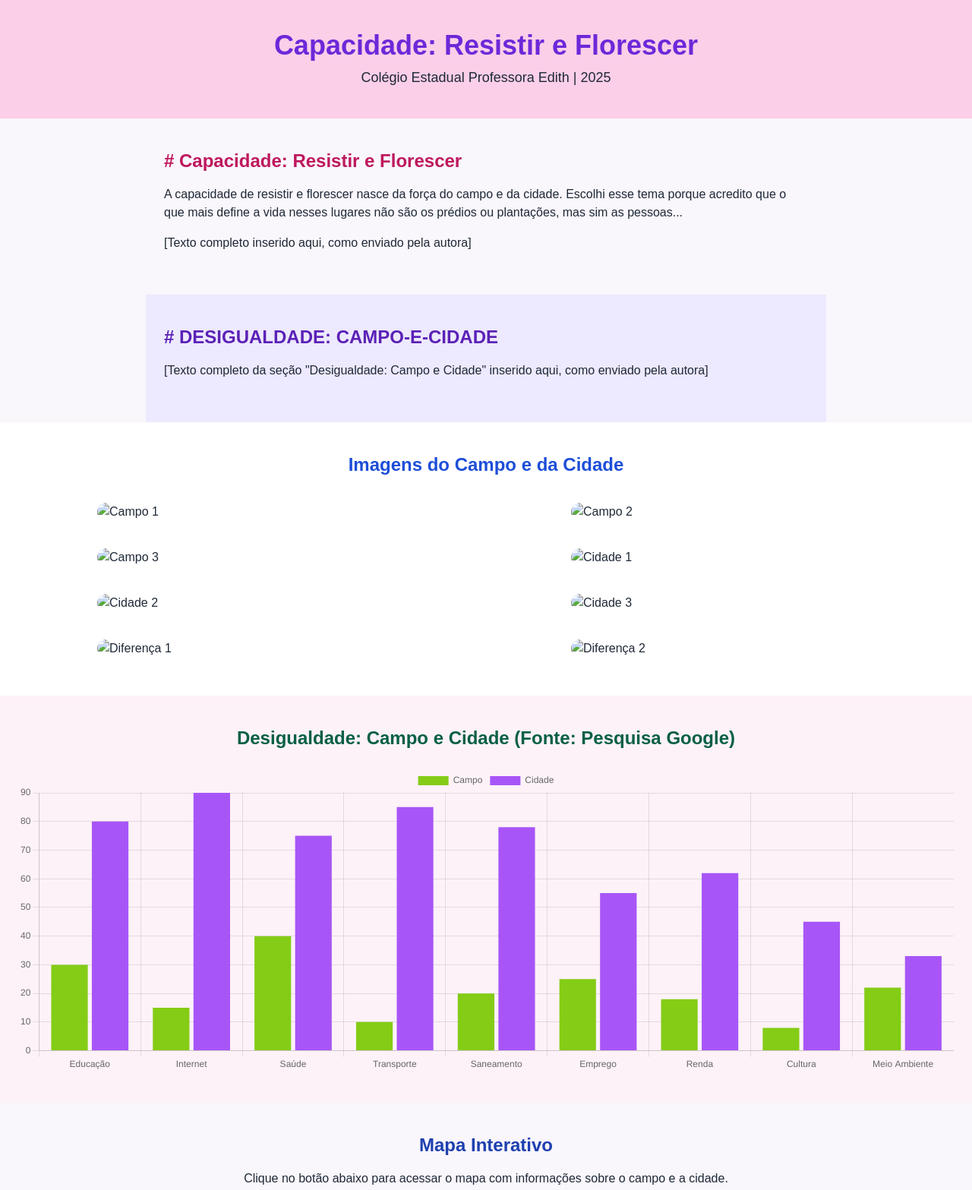
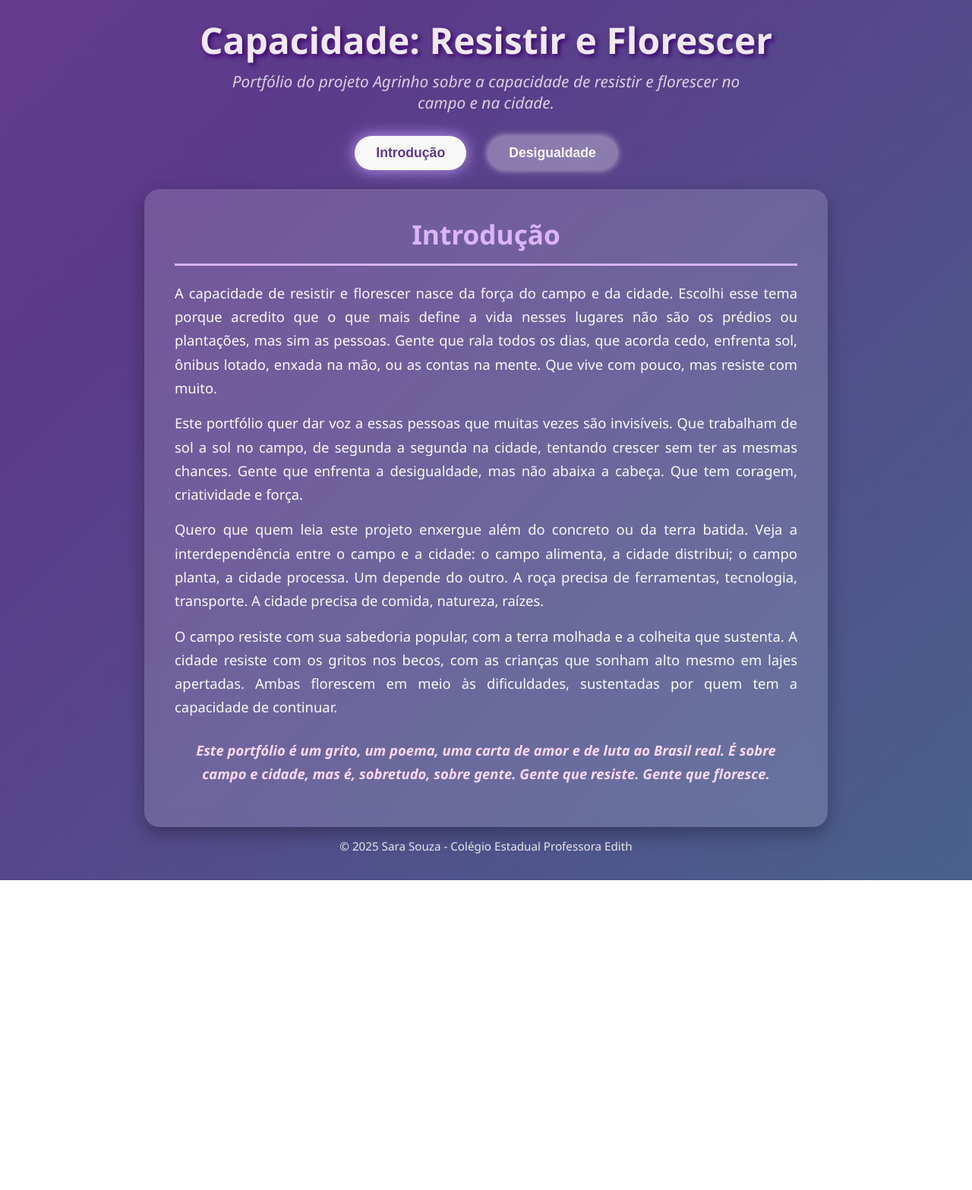
Before and after one commit to 12070404kevin/compo-e-cidade, a plain HTML site: page index.html in a window 1280 px wide. Shown: the top 1567 px of the page at 76% size. After the commit the page ends 1159 px from the top, so only its background shows below. Drawn offline with nearby package versions, Linux system fonts and the light colour scheme.

Commit message:
Update index.html

```diff
--- a/index.html
+++ b/index.html
@@ -1,106 +1,217 @@
 <!DOCTYPE html>
-<html lang="pt-br">
+<html lang="pt-BR">
 <head>
-  <meta charset="UTF-8">
-  <meta name="viewport" content="width=device-width, initial-scale=1.0">
-  <title>Capacidade: Resistir e Florescer</title>
-  <link href="https://cdn.jsdelivr.net/npm/tailwindcss@2.2.19/dist/tailwind.min.css" rel="stylesheet">
-  <script src="https://cdn.jsdelivr.net/npm/chart.js"></script>
-  <style>
-    body { font-family: 'Arial', sans-serif; background-color: #f9f6fc; }
-    .grafico-barra canvas { max-height: 400px; }
-    .imagem-galeria img { width: 100%; max-width: 400px; border-radius: 16px; margin: 10px auto; display: block; }
-  </style>
+<meta charset="UTF-8" />
+<meta name="viewport" content="width=device-width, initial-scale=1" />
+<title>Capacidade: Resistir e Florescer - Portfólio Agrinho</title>
+<style>
+  /* Reset básico */
+  * {
+    margin: 0; padding: 0; box-sizing: border-box;
+  }
+
+  body {
+    font-family: 'Segoe UI', Tahoma, Geneva, Verdana, sans-serif;
+    background: linear-gradient(135deg, #a64ca6, #5c3a8a, #2a9d8f);
+    background-size: 400% 400%;
+    animation: bgAnim 25s ease infinite;
+    color: #f0e9f0;
+    min-height: 100vh;
+    padding: 20px;
+    display: flex;
+    flex-direction: column;
+    align-items: center;
+  }
+
+  @keyframes bgAnim {
+    0% {background-position: 0% 50%;}
+    50% {background-position: 100% 50%;}
+    100% {background-position: 0% 50%;}
+  }
+
+  header {
+    text-align: center;
+    margin-bottom: 30px;
+  }
+
+  header h1 {
+    font-size: 3rem;
+    text-shadow: 3px 3px 6px #3d0073;
+    margin-bottom: 8px;
+  }
+
+  header p {
+    font-size: 1.3rem;
+    font-style: italic;
+    opacity: 0.85;
+    max-width: 700px;
+    margin: 0 auto;
+  }
+
+  nav {
+    margin-bottom: 25px;
+  }
+
+  nav button {
+    background: rgba(255, 255, 255, 0.3);
+    border: none;
+    border-radius: 30px;
+    padding: 12px 28px;
+    margin: 0 12px;
+    font-weight: 700;
+    color: #f9f9f9;
+    cursor: pointer;
+    box-shadow: 0 0 10px rgba(255, 255, 255, 0.6);
+    transition: background-color 0.3s ease, color 0.3s ease;
+    font-size: 1.1rem;
+  }
+
+  nav button:hover,
+  nav button.active {
+    background: #f9f9f9;
+    color: #5c3a8a;
+    box-shadow: 0 0 20px #c29dff;
+  }
+
+  section {
+    max-width: 900px;
+    background: rgba(255, 255, 255, 0.15);
+    border-radius: 20px;
+    padding: 30px 40px;
+    box-shadow: 0 10px 25px rgba(0,0,0,0.3);
+    backdrop-filter: blur(10px);
+    color: #fafafa;
+    display: none;
+    line-height: 1.7;
+    font-size: 1.15rem;
+    text-align: justify;
+  }
+
+  section.active {
+    display: block;
+  }
+
+  section h2 {
+    font-size: 2.2rem;
+    margin-bottom: 20px;
+    border-bottom: 3px solid #d8b4f2;
+    padding-bottom: 8px;
+    color: #ddb3ff;
+    text-align: center;
+  }
+
+  /* Parágrafos com espaçamento */
+  section p {
+    margin-bottom: 15px;
+  }
+
+  /* Destaque para frases poéticas */
+  .destaque {
+    font-style: italic;
+    font-weight: 600;
+    color: #ffd9f7;
+    margin: 25px 0;
+    text-align: center;
+  }
+
+  footer {
+    margin-top: auto;
+    padding: 15px 10px;
+    color: #eee;
+    font-size: 0.95rem;
+    text-align: center;
+  }
+
+  /* Responsividade */
+  @media (max-width: 650px) {
+    nav button {
+      margin: 10px 6px;
+      padding: 10px 18px;
+      font-size: 1rem;
+    }
+    section {
+      padding: 20px 25px;
+      font-size: 1rem;
+    }
+    header h1 {
+      font-size: 2rem;
+    }
+    section h2 {
+      font-size: 1.6rem;
+    }
+  }
+</style>
 </head>
-<body class="text-gray-800">
+<body>
 
-  <!-- CAPA -->
-  <section class="bg-pink-200 text-center py-10">
-    <h1 class="text-4xl font-bold text-purple-700">Capacidade: Resistir e Florescer</h1>
-    <p class="mt-2 text-lg">Colégio Estadual Professora Edith | 2025</p>
-  </section>
+<header>
+  <h1>Capacidade: Resistir e Florescer</h1>
+  <p>Portfólio do projeto Agrinho sobre a capacidade de resistir e florescer no campo e na cidade.</p>
+</header>
 
-  <!-- INTRODUÇÃO -->
-  <section class="px-6 py-10 max-w-4xl mx-auto">
-    <h2 class="text-2xl font-bold text-pink-700 mb-4"># Capacidade: Resistir e Florescer</h2>
-    <p class="mb-4">A capacidade de resistir e florescer nasce da força do campo e da cidade. Escolhi esse tema porque acredito que o que mais define a vida nesses lugares não são os prédios ou plantações, mas sim as pessoas...</p>
-    <p class="mb-4">[Texto completo inserido aqui, como enviado pela autora]</p>
-  </section>
+<nav>
+  <button id="btn-intro" class="active" onclick="mostrarSecao('introducao')">Introdução</button>
+  <button id="btn-desigualdade" onclick="mostrarSecao('desigualdade')">Desigualdade</button>
+</nav>
 
-  <!-- DESIGUALDADE TEXTO -->
-  <section class="bg-purple-100 px-6 py-10 max-w-4xl mx-auto">
-    <h2 class="text-2xl font-bold text-purple-800 mb-4"># DESIGUALDADE: CAMPO-E-CIDADE</h2>
-    <p class="mb-4">[Texto completo da seção "Desigualdade: Campo e Cidade" inserido aqui, como enviado pela autora]</p>
-  </section>
+<section id="introducao" class="active">
+  <h2>Introdução</h2>
+  <p>
+    A capacidade de resistir e florescer nasce da força do campo e da cidade. Escolhi esse tema porque acredito que o que mais define a vida nesses lugares não são os prédios ou plantações, mas sim as pessoas. Gente que rala todos os dias, que acorda cedo, enfrenta sol, ônibus lotado, enxada na mão, ou as contas na mente. Que vive com pouco, mas resiste com muito.
+  </p>
+  <p>
+    Este portfólio quer dar voz a essas pessoas que muitas vezes são invisíveis. Que trabalham de sol a sol no campo, de segunda a segunda na cidade, tentando crescer sem ter as mesmas chances. Gente que enfrenta a desigualdade, mas não abaixa a cabeça. Que tem coragem, criatividade e força.
+  </p>
+  <p>
+    Quero que quem leia este projeto enxergue além do concreto ou da terra batida. Veja a interdependência entre o campo e a cidade: o campo alimenta, a cidade distribui; o campo planta, a cidade processa. Um depende do outro. A roça precisa de ferramentas, tecnologia, transporte. A cidade precisa de comida, natureza, raízes.
+  </p>
+  <p>
+    O campo resiste com sua sabedoria popular, com a terra molhada e a colheita que sustenta. A cidade resiste com os gritos nos becos, com as crianças que sonham alto mesmo em lajes apertadas. Ambas florescem em meio às dificuldades, sustentadas por quem tem a capacidade de continuar.
+  </p>
+  <p class="destaque">
+    Este portfólio é um grito, um poema, uma carta de amor e de luta ao Brasil real. É sobre campo e cidade, mas é, sobretudo, sobre gente. Gente que resiste. Gente que floresce.
+  </p>
+</section>
 
-  <!-- IMAGENS -->
-  <section class="imagem-galeria bg-white py-10 px-6">
-    <h2 class="text-2xl font-bold text-blue-700 mb-6 text-center">Imagens do Campo e da Cidade</h2>
-    <div class="grid grid-cols-1 md:grid-cols-2 gap-4">
-      <img src="images/campo1.jpg" alt="Campo 1">
-      <img src="images/campo2.jpg" alt="Campo 2">
-      <img src="images/campo3.jpg" alt="Campo 3">
-      <img src="images/cidade1.jpg" alt="Cidade 1">
-      <img src="images/cidade2.jpg" alt="Cidade 2">
-      <img src="images/cidade3.jpg" alt="Cidade 3">
-      <img src="images/diferenca1.jpg" alt="Diferença 1">
-      <img src="images/diferenca2.jpg" alt="Diferença 2">
-    </div>
-  </section>
+<section id="desigualdade">
+  <h2>Desigualdade: Campo e Cidade</h2>
+  <p>Desigualdade não tem um endereço fixo.</p>
+  <p>Ela nasce onde a oportunidade não chega, onde quem acorda cedo e luta todo santo dia, recebe no fim do mês o mínimo — um salário que mal paga o aluguel e não cobre nem o que colocar no prato.</p>
+  <p>Ela mora onde o esforço não traz respeito, e muito menos reconhecimento. Onde o talento é silenciado pela falta de acesso, pela ausência de apoio, pela distância da chance que nunca chega.</p>
+  <p>Ela vive nas esquinas da cidade grande, nos corredores abafados, nas fábricas, nas filas de emprego que nunca andam, que deixam a esperança suada, em pé, sem resposta.</p>
+  <p>Tem gente que levanta antes do sol nascer, encara dois ônibus lotados, enfrenta o calor, o barulho, o corre. Trabalha o dia inteiro limpando, carregando, vendendo, e mesmo assim o salário não cobre nem o básico. Vive para trabalhar, mas não trabalha para viver. Faz hora extra e não ganha reconhecimento. Estuda à noite até a madrugada, com internet de escada — ainda por cima fraca — que mal carrega uma página. Com o corpo cansado do trabalho, mas com o sonho aceso no peito. Mesmo invisível, segue lutando por uma vaga, uma chance, um futuro.</p>
+  <p>No campo, a terra é vasta, mas a estrutura é pouca. Tem criança que caminha quilômetros até a escola, quando consegue chegar — às vezes a escola fica na cidade vizinha, mas falta transporte, falta estrada. Tem criança que atravessa o barro, o riacho descalça, chega suada, suja, cansada, e muitas vezes não tem aula.</p>
+  <p>Tem criança que larga o caderno não por escolha, mas por necessidade. Troca os estudos pela enxada, para ajudar os pais na roça, para garantir o que comer em casa, para manter a mesa posta — mesmo sem salário.</p>
+  <p>Ainda assim, no campo há fartura vinda da terra, comida plantada com as próprias mãos, amor colhido no quintal da família. Tem mãe que leva a marmita com carinho até o milharal para o marido não parar no meio da linha. Tem pai que ensina a plantar desde pequeno, como quem ensina a resistir. Ali, a união é força. O trabalho é vida.</p>
+  <p>E no meio disso tudo, existe também a favela. Não como símbolo exclusivo da desigualdade, mas como mais um retrato dela. Onde falta espaço, lazer, saneamento, mas sobra talento, coragem, música e arte. Onde a luta é diária, mas o brilho nos olhos não se apaga.</p>
+  <p>A cidade concentra hospitais, universidades, empregos. Mas a desigualdade mora nos detalhes que ninguém vê: na mochila pesada do entregador, na roupa encharcada do ambulante que cruza bairros para vender um saco de balas, e ainda assim voltar para casa com pouco. Na diarista que anda quilômetros a pé, com o pé latejando e o coração firme, acreditando que, no fim do mês, vai conseguir colocar comida na mesa da família.</p>
+  <p>Tem gente que carrega a cidade nas costas — que limpa os prédios, serve o café, cuida dos filhos dos outros — e mesmo assim é mal vista, esquecida.</p>
+  <p>Enquanto alguns nascem com tudo pronto, com tudo de mão beijada, outros nascem com pressa — pressa de crescer, de trabalhar, de ajudar em casa, porque a fome não espera o futuro chegar.</p>
+  <p>A desigualdade pinta o rosto de todas as cores. Ela mora no bolso vazio, no estômago que aperta, na geladeira que só tem água e silêncio. Ela mora na lágrima contida, de quem não pode parar nem para chorar, porque precisa levantar cedo e continuar lutando.</p>
+  <p>No campo ou na cidade, resistir é um ato de coragem. E florescer, mesmo com pouco, é um grito de força no peito de quem luta todo santo dia — porque onde há resistência, há também a esperança de transformar o mundo.</p>
+</section>
 
-  <!-- GRÁFICO 1 -->
-  <section class="grafico-barra py-10 px-6 bg-pink-50">
-    <h2 class="text-2xl font-bold text-green-800 mb-6 text-center">Desigualdade: Campo e Cidade (Fonte: Pesquisa Google)</h2>
-    <canvas id="grafico1"></canvas>
-    <script>
-      const ctx = document.getElementById('grafico1').getContext('2d');
-      const grafico1 = new Chart(ctx, {
-        type: 'bar',
-        data: {
-          labels: ['Educação', 'Internet', 'Saúde', 'Transporte', 'Saneamento', 'Emprego', 'Renda', 'Cultura', 'Meio Ambiente'],
-          datasets: [{
-            label: 'Campo',
-            data: [30, 15, 40, 10, 20, 25, 18, 8, 22],
-            backgroundColor: '#84cc16'
-          }, {
-            label: 'Cidade',
-            data: [80, 90, 75, 85, 78, 55, 62, 45, 33],
-            backgroundColor: '#a855f7'
-          }]
-        },
-        options: {
-          responsive: true,
-          plugins: {
-            tooltip: { enabled: true },
-            legend: { position: 'top' }
-          },
-          scales: {
-            y: { beginAtZero: true }
-          }
-        }
-      });
-    </script>
-  </section>
+<footer>
+  &copy; 2025 Sara Souza - Colégio Estadual Professora Edith
+</footer>
 
-  <!-- MAPA -->
-  <section class="px-6 py-10">
-    <h2 class="text-2xl font-bold text-blue-800 mb-4 text-center">Mapa Interativo</h2>
-    <p class="text-center mb-6">Clique no botão abaixo para acessar o mapa com informações sobre o campo e a cidade.</p>
-    <div class="flex justify-center">
-      <a href="https://www.google.com/maps" target="_blank" class="bg-pink-600 text-white px-6 py-3 rounded-full hover:bg-pink-700">Acessar Mapa</a>
-    </div>
-  </section>
+<script>
+  function mostrarSecao(id) {
+    const secoes = document.querySelectorAll('section');
+    secoes.forEach(secao => {
+      secao.classList.remove('active');
+    });
+    document.getElementById(id).classList.add('active');
 
-  <!-- CURIOSIDADES -->
-  <section class="bg-gray-100 px-6 py-10 max-w-4xl mx-auto">
-    <h2 class="text-2xl font-bold text-green-700 mb-4">Curiosidades</h2>
-    <ul class="list-disc pl-6">
-      <li>O campo produz mais de 70% dos alimentos consumidos no Brasil.</li>
-      <li>Na cidade, o acesso à educação superior é 3 vezes maior do que no campo.</li>
-      <li>Mais de 10 milhões de brasileiros vivem em áreas rurais com acesso limitado à internet.</li>
-      <li>A poluição das cidades afeta diretamente a qualidade da água em regiões rurais.</li>
-    </ul>
-  </section>
+    // Ativar botão correto
+    document.querySelectorAll('nav button').forEach(btn => btn.classList.remove('active'));
+    if(id === 'introducao') {
+      document.getElementById('btn-intro').classList.add('active');
+    } else if(id === 'desigualdade') {
+      document.getElementById('btn-desigualdade').classList.add('active');
+    }
+  }
+</script>
 
 </body>
 </html>
```
